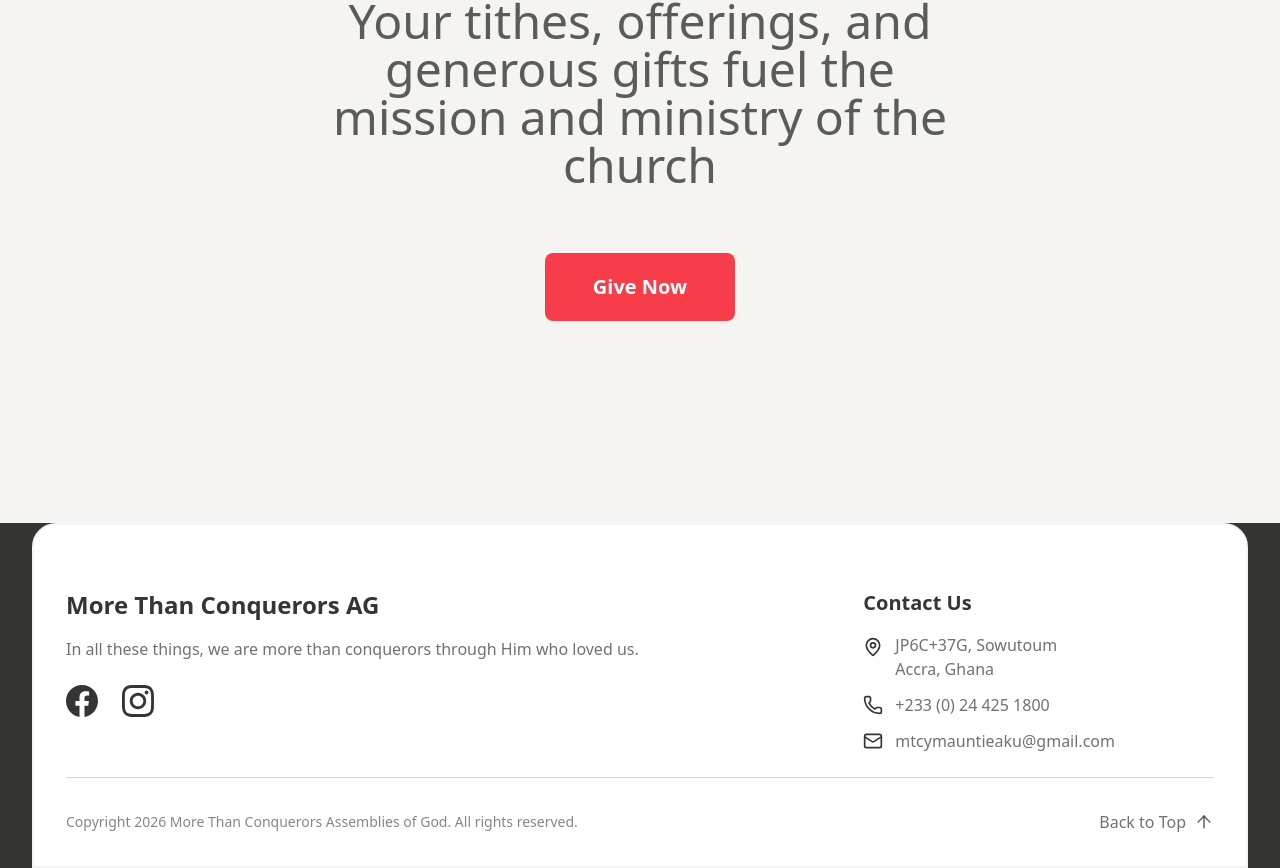
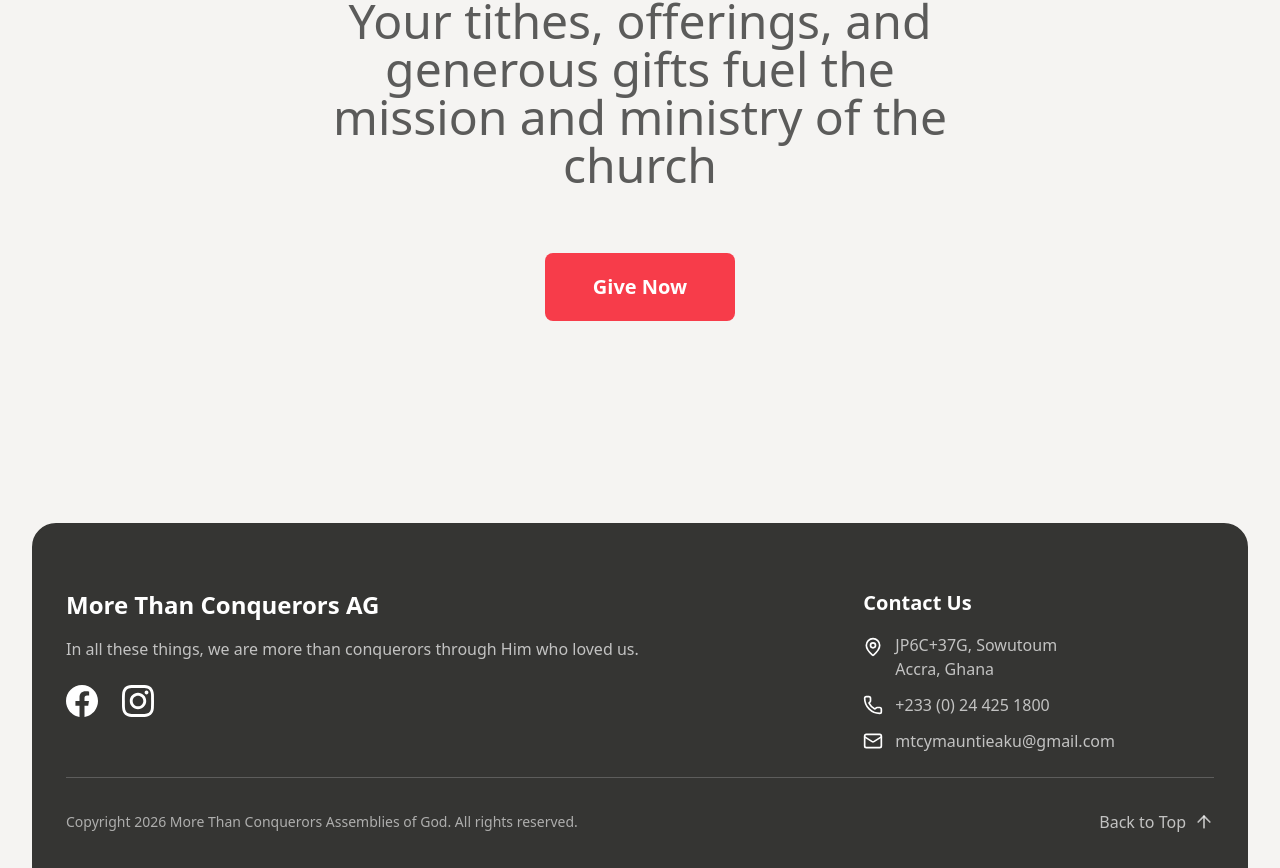
Before and after one commit to judithoseitete/mtcag, a Next.js app: page / in a window 1280 px wide. Shown: the part 4371-5239 px from the top of the page. Built offline with nearby package versions, Linux system fonts and the light colour scheme.

Commit message:
Change footer card to gray on neutral background

```diff
--- a/app/page.tsx
+++ b/app/page.tsx
@@ -17,7 +17,7 @@ export default function Home() {
         <DepartmentsSection />
         <GivingSection />
       </main>
-      <Footer bgColor="gray" />
+      <Footer bgColor="neutral" cardVariant="dark" />
     </>
   );
 }
```
